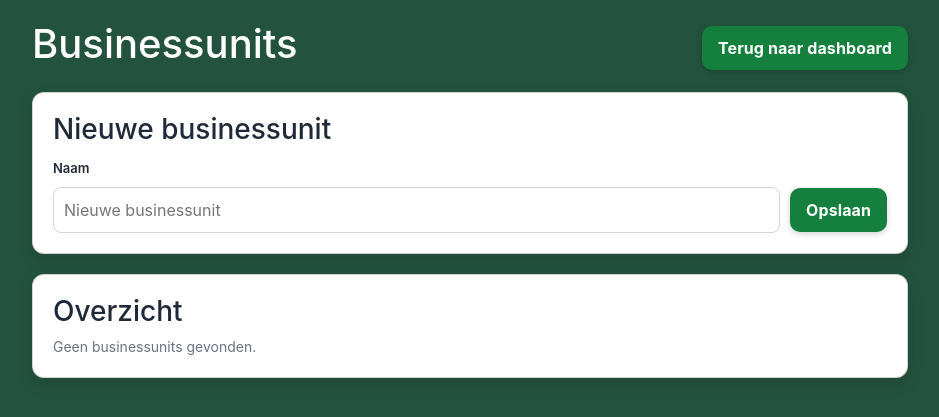
After one commit to A-D-DBS-application/web-application-2025-group-10, a Flask app: page /admin/businessunits in a window 1280 px wide. The commit adds this page. Shown: the top 417 px of the page, without its empty margins (170-1109 px from the left). Run offline with Flask 3, Linux system fonts and the light colour scheme; the visitor is signed in with stand-in values (Sample User, id 1); data that the repository does not hold is empty.

Commit message:
verdere afwerking

```diff
--- a/app/routes.py
+++ b/app/routes.py
@@ -668,16 +668,15 @@ def klacht_details(klacht_id):
 
         # vertegenw if manager/key user
         vertegenw = []
-        if normalized_role() in ('Admin', 'Key user'):
+        current_role = normalized_role()
+        if current_role in ('Admin', 'Key user'):
             try:
-                rep_query = supabase.table("gebruiker").select("gebruiker_id, naam").eq("rol", "User")
-                if normalized_role() == 'Key user':
-                    my_pid = session.get('businessunit_id')
-                    if my_pid:
-                        rep_query = rep_query.eq("businessunit_id", safe_int(my_pid))
+                # Laat alle gebruikers (ongeacht rol) zien zodat je aan iedereen kunt toewijzen
+                rep_query = supabase.table("gebruiker").select("gebruiker_id, naam, rol, businessunit_id")
                 reps_resp = rep_query.execute()
                 check_supabase_response(reps_resp, "fetching reps")
-                vertegenw = reps_resp.data if reps_resp.data else []
+                vertegenw_raw = reps_resp.data if reps_resp.data else []
+                vertegenw = sorted(vertegenw_raw, key=lambda u: (u.get('naam') or '').lower())
             except Exception as e:
                 print(f"Warning: could not fetch vertegenw: {e}")
                 vertegenw = []
@@ -1180,6 +1179,21 @@ def admin_delete_user(user_id):
         flash('Fout bij verwijderen gebruiker', 'error')
     return redirect(url_for('main.admin_users_page'))
 
+@main.route('/admin/businessunits', methods=['GET'])
+def admin_businessunits_page():
+    if 'user_id' not in session or normalized_role() != 'Admin':
+        flash('Toegang geweigerd', 'error')
+        return redirect(url_for('main.login'))
+    try:
+        resp = supabase.table("businessunit").select("businessunit_id, naam").order("naam").execute()
+        check_supabase_response(resp, "fetch businessunits admin page")
+        businessunits = resp.data if resp.data else []
+    except Exception as e:
+        print(f"admin_businessunits_page error: {e}")
+        businessunits = []
+        flash('Kon businessunits niet ophalen', 'error')
+    return render_template('admin_businessunits.html', businessunits=businessunits)
+
 @main.route('/admin/businessunit', methods=['POST'])
 def admin_create_businessunit():
     if 'user_id' not in session or normalized_role() != 'Admin':
@@ -1188,15 +1202,26 @@ def admin_create_businessunit():
     naam = (request.form.get('naam') or '').strip()
     if not naam:
         flash('Naam van businessunit is verplicht', 'error')
-        return redirect(url_for('main.admin_dashboard'))
+        return redirect(url_for('main.admin_businessunits_page'))
     try:
         # voorkom dubbele insert: check bestaat
         existing = supabase.table("businessunit").select("businessunit_id").eq("naam", naam).execute()
         check_supabase_response(existing, "check bestaande businessunit")
         if existing.data:
             flash('Businessunit bestaat al', 'info')
-            return redirect(url_for('main.admin_dashboard'))
-        resp = supabase.table("businessunit").insert({"naam": naam}).execute()
+            return redirect(url_for('main.admin_businessunits_page'))
+
+        # Sommige Supabase-tabellen missen auto-increment op businessunit_id; kies dan handmatig een volgende id
+        next_id = 1
+        try:
+            max_resp = supabase.table("businessunit").select("businessunit_id").order("businessunit_id", desc=True).limit(1).execute()
+            check_supabase_response(max_resp, "fetch max businessunit_id")
+            if max_resp.data and max_resp.data[0].get('businessunit_id') is not None:
+                next_id = int(max_resp.data[0].get('businessunit_id')) + 1
+        except Exception as e:
+            print(f"Warning: kon max businessunit_id niet bepalen: {e}")
+
+        resp = supabase.table("businessunit").insert({"businessunit_id": next_id, "naam": naam}).execute()
         check_supabase_response(resp, "create businessunit")
         if getattr(resp, "error", None):
             msg = resp.error.message if hasattr(resp.error, "message") else str(resp.error)
@@ -1205,8 +1230,35 @@ def admin_create_businessunit():
             flash('Businessunit toegevoegd', 'success')
     except Exception as e:
         print(f"admin_create_businessunit error: {e}")
-        flash('Fout bij toevoegen businessunit', 'error')
-    return redirect(url_for('main.admin_dashboard'))
+        flash(f'Fout bij toevoegen businessunit: {e}', 'error')
+    return redirect(url_for('main.admin_businessunits_page'))
+
+@main.route('/admin/businessunit/<int:businessunit_id>/delete', methods=['POST'])
+def admin_delete_businessunit(businessunit_id):
+    if 'user_id' not in session or normalized_role() != 'Admin':
+        flash('Toegang geweigerd', 'error')
+        return redirect(url_for('main.login'))
+    try:
+        # Voorkom verwijderen als businessunit nog gekoppeld is
+        users_check = supabase.table("gebruiker").select("gebruiker_id").eq("businessunit_id", businessunit_id).limit(1).execute()
+        check_supabase_response(users_check, "check businessunit in gebruik door gebruikers")
+        if users_check.data:
+            flash('Kan businessunit niet verwijderen: deze is gekoppeld aan een gebruiker.', 'error')
+            return redirect(url_for('main.admin_businessunits_page'))
+
+        klachten_check = supabase.table("klacht").select("klacht_id").eq("businessunit_id", businessunit_id).limit(1).execute()
+        check_supabase_response(klachten_check, "check businessunit in gebruik door klachten")
+        if klachten_check.data:
+            flash('Kan businessunit niet verwijderen: verwijder eerst alle klachten die aan deze businessunit gekoppeld zijn.', 'error')
+            return redirect(url_for('main.admin_businessunits_page'))
+
+        del_resp = supabase.table("businessunit").delete().eq("businessunit_id", businessunit_id).execute()
+        check_supabase_response(del_resp, "delete businessunit")
+        flash('Businessunit verwijderd', 'success')
+    except Exception as e:
+        print(f"admin_delete_businessunit error: {e}")
+        flash('Fout bij verwijderen businessunit', 'error')
+    return redirect(url_for('main.admin_businessunits_page'))
 
 @main.route('/keyuser/klacht/<int:klacht_id>/toewijzen', methods=['POST'])
 def keyuser_assign_klacht(klacht_id):
@@ -1228,19 +1280,13 @@ def keyuser_assign_klacht(klacht_id):
 
         nieuwe_rep = request.form.get('vertegenwoordiger_id')
         if not nieuwe_rep:
-            flash('Geen verantwoordelijke geselecteerd', 'error')
+            flash('Geen gebruiker geselecteerd', 'error')
             return redirect(url_for('main.klacht_details', klacht_id=klacht_id))
 
         # Check whether the selected user exists
         new_rep_resp = supabase.table("gebruiker").select("*").eq("gebruiker_id", int(nieuwe_rep)).execute()
         if not new_rep_resp.data:
-            flash('Gekozen verantwoordelijke niet gevonden', 'error')
-            return redirect(url_for('main.klacht_details', klacht_id=klacht_id))
-        new_rep = new_rep_resp.data[0]
-
-        # Ensure target has role 'User' (verantwoordelijke)
-        if new_rep.get('rol') != 'User':
-            flash('Selecteer een verantwoordelijke (User)', 'error')
+            flash('Gekozen gebruiker niet gevonden', 'error')
             return redirect(url_for('main.klacht_details', klacht_id=klacht_id))
 
         # perform the update - Key user can assign across companies
--- /dev/null
+++ b/app/static/css/admin_businessunits.css
@@ -0,0 +1,118 @@
+body.page-admin-businessunits {
+    color: white;
+    padding: 20px;
+}
+
+body.page-admin-businessunits .container {
+    max-width: 900px;
+    margin: 0 auto;
+}
+
+body.page-admin-businessunits .header {
+    display: flex;
+    justify-content: space-between;
+    align-items: center;
+    gap: 12px;
+    flex-wrap: wrap;
+    margin-bottom: 16px;
+}
+
+body.page-admin-businessunits .btn {
+    background: #15803d;
+    color: white;
+    border: none;
+    outline: none;
+    border-radius: 10px;
+    text-decoration: none;
+    display: inline-flex;
+    align-items: center;
+    justify-content: center;
+    font-weight: 700;
+    letter-spacing: 0.1px;
+    cursor: pointer;
+    box-shadow: 0 2px 6px rgba(0,0,0,0.18);
+    height: 44px;
+    padding: 0 16px;
+    transition: transform 120ms ease, box-shadow 120ms ease, background 160ms ease;
+}
+
+body.page-admin-businessunits .btn:hover {
+    transform: translateY(-1px);
+    box-shadow: 0 4px 10px rgba(0,0,0,0.2);
+    background: #0f6a34;
+}
+
+body.page-admin-businessunits .card {
+    background: white;
+    color: #1f2937;
+    border-radius: 12px;
+    box-shadow: 0 6px 16px rgba(0,0,0,0.14);
+    padding: 20px;
+    margin-bottom: 20px;
+}
+
+body.page-admin-businessunits label {
+    font-weight: 600;
+    font-size: 13px;
+}
+
+body.page-admin-businessunits input {
+    padding: 10px;
+    border: 1px solid #d1d5db;
+    border-radius: 8px;
+    width: 100%;
+    box-sizing: border-box;
+}
+
+body.page-admin-businessunits .form-row {
+    display: grid;
+    grid-template-columns: 1fr auto;
+    gap: 10px;
+    align-items: center;
+    margin-top: 8px;
+}
+
+body.page-admin-businessunits .bu-table {
+    width: 100%;
+    border-collapse: collapse;
+    margin-top: 10px;
+    background: white;
+    color: #1f2937;
+    border-radius: 12px;
+    overflow: hidden;
+    box-shadow: 0 4px 12px rgba(0,0,0,0.12);
+}
+
+body.page-admin-businessunits .bu-table th,
+body.page-admin-businessunits .bu-table td {
+    padding: 12px 14px;
+    border-bottom: 1px solid #e5e7eb;
+    text-align: left;
+}
+
+body.page-admin-businessunits .bu-table th {
+    background: #10b981;
+    color: white;
+}
+
+body.page-admin-businessunits .small-btn {
+    background: #dc2626;
+    color: white;
+    border: none;
+    border-radius: 8px;
+    padding: 8px 12px;
+    cursor: pointer;
+}
+
+body.page-admin-businessunits .small-btn:hover {
+    background: #b91c1c;
+}
+
+body.page-admin-businessunits .empty-state {
+    color: #6b7280;
+    font-size: 14px;
+}
+
+body.page-admin-businessunits .flash-messages {
+    margin-bottom: 16px;
+}
--- /dev/null
+++ b/app/templates/admin_businessunits.html
@@ -0,0 +1,66 @@
+{% extends "base.html" %}
+{% block title %}Businessunits{% endblock %}
+{% block body_class %}page-admin-businessunits{% endblock %}
+{% block extra_css %}
+<link rel="stylesheet" href="{{ url_for('static', filename='css/admin_businessunits.css') }}">
+{% endblock %}
+{% block content %}
+<div class="container">
+    <div class="header">
+        <h1>Businessunits</h1>
+        <a href="{{ url_for('main.admin_dashboard') }}" class="btn">Terug naar dashboard</a>
+    </div>
+
+    <div class="flash-messages">
+        {% with messages = get_flashed_messages(with_categories=true) %}
+            {% if messages %}
+                {% for category, message in messages %}
+                    {% set css = 'alert-success' if category == 'success' else 'alert-error' if category == 'error' else 'alert-info' %}
+                    <div class="alert {{ css }}">{{ message }}</div>
+                {% endfor %}
+            {% endif %}
+        {% endwith %}
+    </div>
+
+    <div class="card">
+        <h3>Nieuwe businessunit</h3>
+        <form action="{{ url_for('main.admin_create_businessunit') }}" method="POST" class="create-form">
+            <label for="naam">Naam</label>
+            <div class="form-row">
+                <input id="naam" name="naam" placeholder="Nieuwe businessunit" required>
+                <button type="submit" class="btn">Opslaan</button>
+            </div>
+        </form>
+    </div>
+
+    <div class="card">
+        <h3>Overzicht</h3>
+        {% if businessunits %}
+        <table class="bu-table">
+            <thead>
+                <tr>
+                    <th>ID</th>
+                    <th>Naam</th>
+                    <th>Acties</th>
+                </tr>
+            </thead>
+            <tbody>
+            {% for bu in businessunits %}
+                <tr>
+                    <td>#{{ bu.businessunit_id }}</td>
+                    <td>{{ bu.naam }}</td>
+                    <td>
+                        <form action="{{ url_for('main.admin_delete_businessunit', businessunit_id=bu.businessunit_id) }}" method="POST" onsubmit="return confirm('Let op: er kunnen nog klachten aan deze businessunit gekoppeld zijn. Weet je zeker dat je deze businessunit wilt verwijderen?');" style="display:inline;">
+                            <button type="submit" class="small-btn">Verwijderen</button>
+                        </form>
+                    </td>
+                </tr>
+            {% endfor %}
+            </tbody>
+        </table>
+        {% else %}
+            <div class="empty-state">Geen businessunits gevonden.</div>
+        {% endif %}
+    </div>
+</div>
+{% endblock %}
--- a/app/templates/klacht_details.html
+++ b/app/templates/klacht_details.html
@@ -144,13 +144,13 @@
 
             {% if session.get('user_rol') in ['Admin', 'Key user'] and vertegenw %}
             <div class="detail-row">
-                <div class="detail-label">Toewijzen aan verantwoordelijke:</div>
+                <div class="detail-label">Toewijzen aan gebruiker:</div>
                 <div class="detail-value">
                     <form action="{{ url_for('main.keyuser_assign_klacht', klacht_id=klacht_id) }}" method="POST" style="display:flex; gap:8px; align-items:center; flex-wrap:wrap;">
                         <select name="vertegenwoordiger_id" class="edit-select" required>
-                            <option value="">Selecteer verantwoordelijke</option>
+                            <option value="">Selecteer gebruiker</option>
                             {% for r in vertegenw %}
-                                <option value="{{ r.gebruiker_id }}" {% if (klacht.verantwoordelijke_id or klacht.vertegenwoordiger_id) == r.gebruiker_id %}selected{% endif %}>{{ r.naam }}</option>
+                                <option value="{{ r.gebruiker_id }}" {% if (klacht.verantwoordelijke_id or klacht.vertegenwoordiger_id) == r.gebruiker_id %}selected{% endif %}>{{ r.naam }}{% if r.rol %} ({{ r.rol }}){% endif %}</option>
                             {% endfor %}
                         </select>
                         <button type="submit" class="save-btn">Toewijzen</button>
```
Also changed, not shown: app/static/css/dashboard.css (+5 -2 lines), app/templates/admin_dashboard.html (+4 -7 lines).
